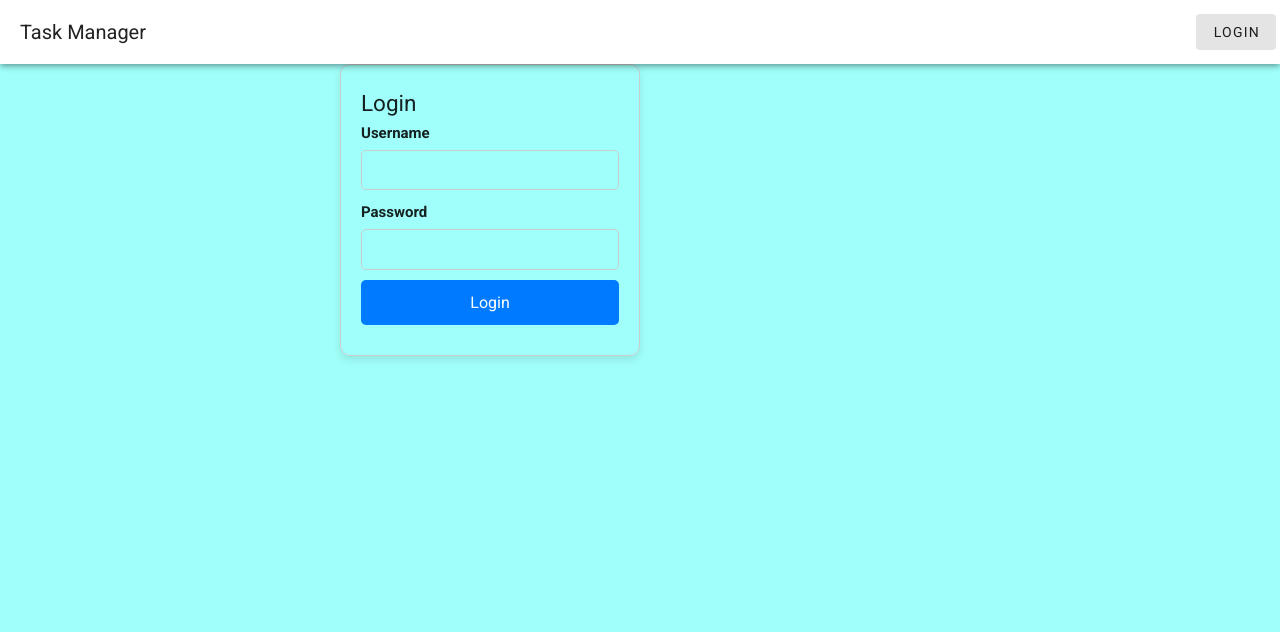
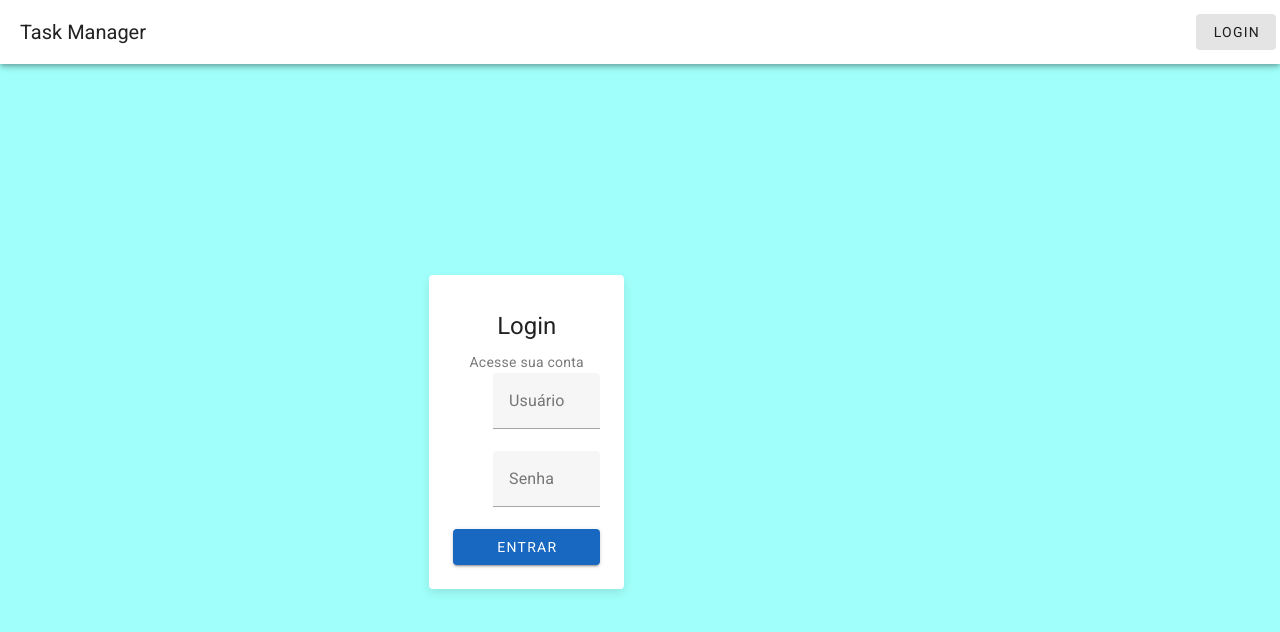
Before and after one commit to felipsants/task-manager-front, a Vue app: page /login in a window 1280 px wide. Shown: the top 632 px of the page. Built offline with nearby package versions, Linux system fonts and the light colour scheme.

Commit message:
create login page e add dashboard page

```diff
--- a/package.json
+++ b/package.json
@@ -10,6 +10,7 @@
   },
   "dependencies": {
     "axios": "^1.7.9",
+    "vite-plugin-vuetify": "^2.1.0",
     "vue": "^3.5.13",
     "vue-router": "^4.5.0",
     "vuetify": "^3.7.13"
--- a/src/pages/login.vue
+++ b/src/pages/login.vue
@@ -1,124 +1,74 @@
 <template>
-  <div class="login-container">
-    <h2>Login</h2>
-    <form @submit.prevent="submitLogin">
-      <div>
-        <label for="username">Username</label>
-        <input
-          type="text"
-          id="username"
-          v-model="username"
+  <v-container class="fill-height d-flex justify-center align-center">
+    <v-card class="pa-6" max-width="400">
+      <v-card-title class="text-h5 text-center">Login</v-card-title>
+      <v-card-subtitle class="text-center">Acesse sua conta</v-card-subtitle>
+
+      <v-form @submit.prevent="submitLogin">
+        <v-text-field
+          v-model="credentials.username"
+          label="Usuário"
+          prepend-icon="mdi-account"
           required
-        />
-      </div>
-      <div>
-        <label for="password">Password</label>
-        <input
+        ></v-text-field>
+
+        <v-text-field
+          v-model="credentials.password"
+          label="Senha"
           type="password"
-          id="password"
-          v-model="password"
+          prepend-icon="mdi-lock"
           required
-        />
-      </div>
-      <div>
-        <button type="submit">Login</button>
-      </div>
-    </form>
+        ></v-text-field>
 
-    <!-- Exibir erros -->
-    <div v-if="errorMessage" class="error-message">
-      {{ errorMessage }}
-    </div>
-  </div>
+        <v-btn :loading="isLoading" block color="primary" type="submit">
+          Entrar
+        </v-btn>
+      </v-form>
+
+      <v-alert v-if="errorMessage" type="error" class="mt-4" dismissible>
+        {{ errorMessage }}
+      </v-alert>
+    </v-card>
+  </v-container>
 </template>
 
 <script>
 export default {
   data() {
     return {
-      username: '',
-      password: '',
-      errorMessage: ''
-    }
+      credentials: {
+        username: '',
+        password: ''
+      },
+      errorMessage: '',
+      isLoading: false
+    };
   },
   methods: {
-  async submitLogin() {
-    try {
-      const response = await this.$axios.post('http://127.0.0.1:8000/login/', {
-        username: this.username,
-        password: this.password
-      })
-      // Armazenar o token se login for bem-sucedido
-      localStorage.setItem('auth_token', response.data.access)
-      this.errorMessage = 'Login bem-sucedido!'
-    } catch (error) {
-      // Exibe a resposta completa no console para depuração
-      if (error.response) {
-        console.log('Erro resposta:', error.response)
-        this.errorMessage = error.response.data.detail || 'Erro desconhecido na resposta';
-      } else if (error.request) {
-        // Se a requisição foi feita, mas sem resposta
-        console.log('Erro requisição:', error.request)
-        this.errorMessage = 'Sem resposta da API';
-      } else {
-        // Outro tipo de erro
-        console.log('Erro geral:', error.message)
-        this.errorMessage = 'Erro ao fazer login';
+    async submitLogin() {
+      this.isLoading = true;
+      this.errorMessage = '';
+
+      try {
+        const response = await this.$axios.post('http://127.0.0.1:8000/login/', this.credentials);
+        const { access, refresh } = response.data;
+
+        localStorage.setItem('auth_token', access);
+        localStorage.setItem('refresh_token', refresh);
+
+        this.$router.push('/dashboard'); // Redireciona para o dashboard ou outra página
+      } catch (error) {
+        this.errorMessage = error.response?.data?.detail || 'Erro ao fazer login. Verifique suas credenciais.';
+      } finally {
+        this.isLoading = false;
       }
     }
   }
-}
-
-
-}
+};
 </script>
 
 <style scoped>
-.login-container {
-  width: 300px;
-  margin: 0 auto;
-  padding: 20px;
-  border: 1px solid #ccc;
-  border-radius: 10px;
-  box-shadow: 0 4px 8px rgba(0, 0, 0, 0.1);
-}
-
-form div {
-  margin-bottom: 10px;
-}
-
-label {
-  display: block;
-  font-weight: bold;
-  margin-bottom: 5px;
-}
-
-input {
-  width: 100%;
-  padding: 8px;
-  font-size: 14px;
-  border: 1px solid #ccc;
-  border-radius: 5px;
-}
-
-button {
-  width: 100%;
-  padding: 10px;
-  background-color: #007bff;
-  color: white;
-  font-size: 16px;
-  border: none;
-  border-radius: 5px;
-  cursor: pointer;
-}
-
-button:hover {
-  background-color: #0056b3;
-}
-
-.error-message {
-  color: red;
-  margin-top: 10px;
-  font-size: 14px;
+.v-card {
+  box-shadow: 0px 4px 10px rgba(0, 0, 0, 0.1);
 }
 </style>
--- a/src/plugins/vuetify.js
+++ b/src/plugins/vuetify.js
@@ -1,4 +1,4 @@
+import { createVuetify } from 'vuetify'
 import 'vuetify/styles'
-import { createVuetify } from 'vuetify'
 
 export default createVuetify()
--- a/src/views/HomeView.vue
+++ b/src/views/HomeView.vue
@@ -1,5 +1,5 @@
 <script setup>
-import TheWelcome from '../components/TheWelcome.vue'
+
 </script>
 
 <template>
--- a/vite.config.js
+++ b/vite.config.js
@@ -3,12 +3,14 @@ import { fileURLToPath, URL } from 'node:url'
 import { defineConfig } from 'vite'
 import vue from '@vitejs/plugin-vue'
 import vueDevTools from 'vite-plugin-vue-devtools'
+import vuetify from 'vite-plugin-vuetify'
 
 // https://vite.dev/config/
 export default defineConfig({
   plugins: [
     vue(),
     vueDevTools(),
+    vuetify({ autoImport: true }),
   ],
   resolve: {
     alias: {
```
Also changed, not shown: src/pages/dashboard.vue (added), 1 other file (tests, documents, lock files or other folders).
